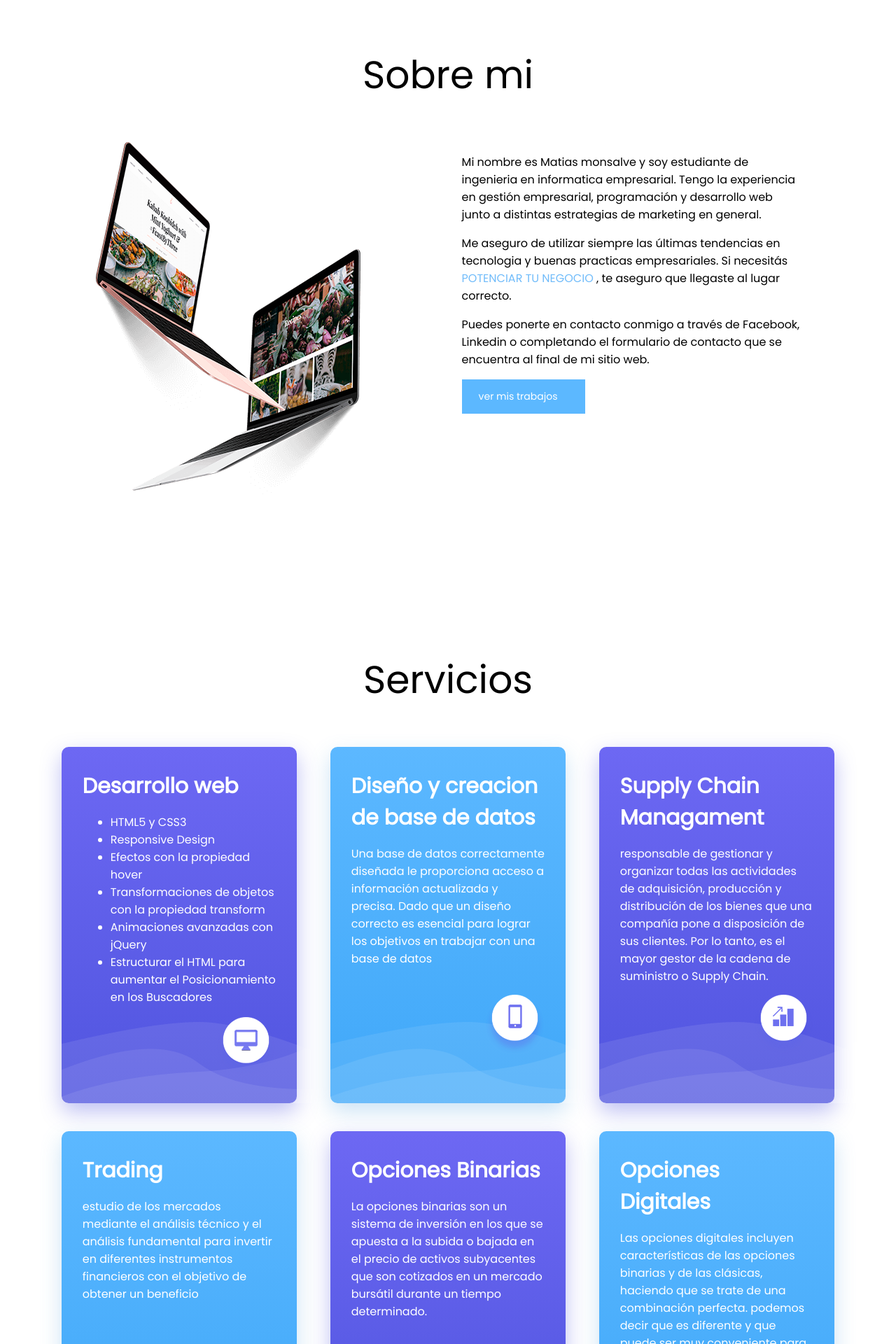
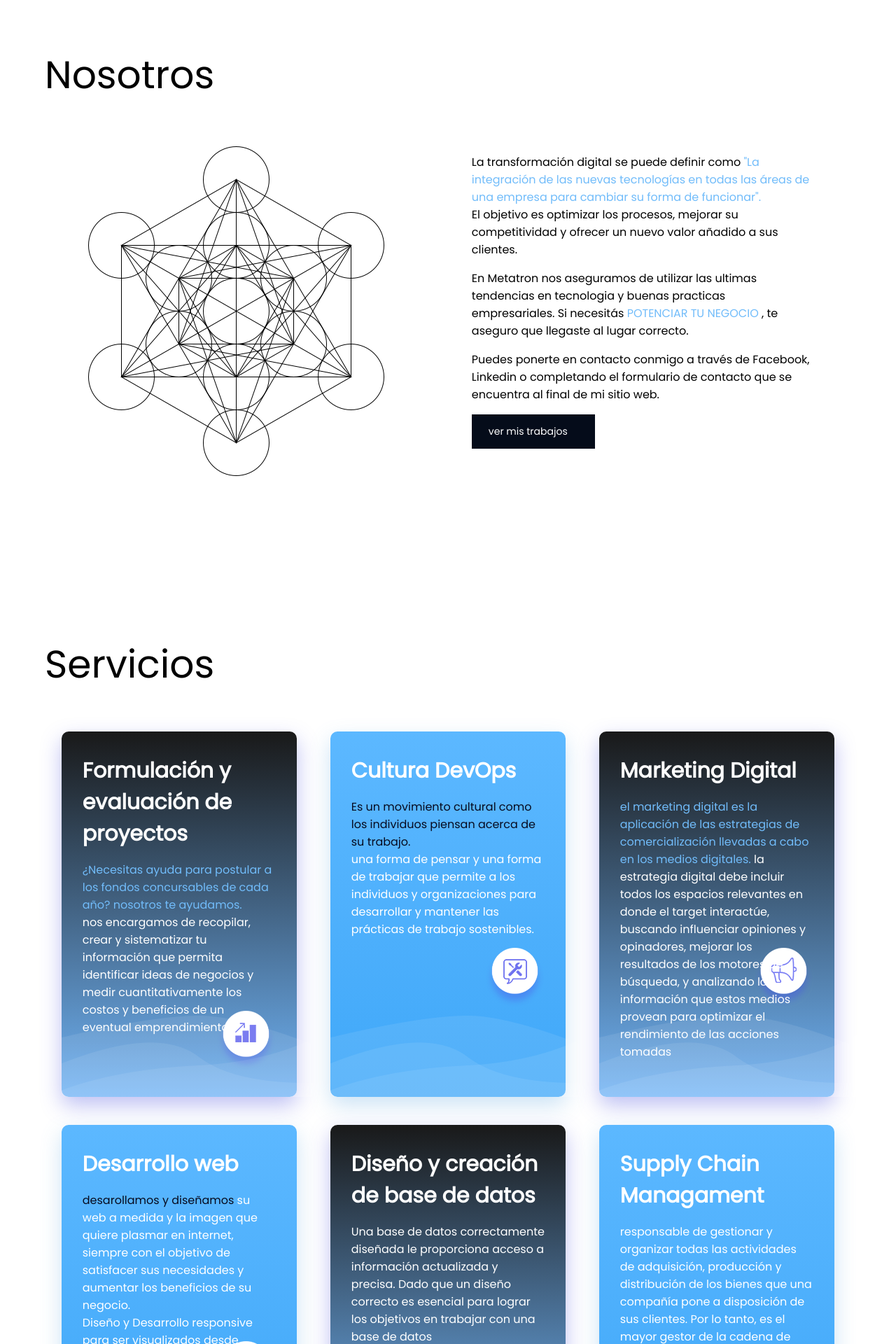
Before and after one commit to MNMFgeforce/Metatron, a PHP site: page / in a window 1280 px wide. Shown: the part 880-2800 px from the top of the page at 70% size. Run offline with PHP 8.4, Linux system fonts and the light colour scheme.

Commit message:
first commit

```diff
--- a/estilos/estilos.css
+++ b/estilos/estilos.css
@@ -28,7 +28,7 @@ a {
 }
 
 header {
-  background: linear-gradient(rgba(84,93,220,.9), rgba(96,171,245,.9)), url(../imagenes/fondo.jpg);
+  background: linear-gradient(rgba(0, 0, 0, 0.9), rgba(94, 148, 201, 0.9)), url(../imagenes/fondo.jpg);
   height: 100vh;
   background-size: cover;
 }
@@ -58,7 +58,7 @@ h2 {
 .contenedor-titulo a, #sobre-mi a, #blog a, #que-esperas a, #contacto input[type="submit"] {
   font-size: 14px;
   color: #fff;
-  background: #5cb8ff;
+  background: #050c1a;
   padding: 14px 24px;
   width: 128px;
   display: inline-block;
@@ -79,6 +79,7 @@ nav ul li a {
 
 h3 {
   text-align: center;
+  text-align: justify;
   font-size: 55px;
   font-weight: normal;
 }
@@ -120,7 +121,7 @@ h3 {
 }
 
 .contenedor-servicios .violeta {
-    background: linear-gradient(to top, #5055df, #6d68f3);
+    background: linear-gradient(rgba(0, 0, 0, 0.9), rgba(96,171,245,.9));
     box-shadow: 0 12px 30px 0 rgba(80, 85, 223, .37);
 }
 .contenedor-servicios .celeste {
@@ -225,7 +226,7 @@ color: #000;
 /* SECCION QUE ESPERAS */
 
 #que-esperas {
-  background: linear-gradient(rgba(84,93,220,.94), rgba(96,171,245,.9));
+  background: linear-gradient(rgba(0, 0, 0, 0.94), rgba(96,171,245,.9));
   text-align: center;
   padding: 50px 0;
   margin-top: 40px;
--- a/index.html
+++ b/index.html
@@ -4,7 +4,7 @@
 <head>
 <link rel="stylesheet" href="estilos/estilos.css">
 <meta charset="utf-8">
-<title>MATÍAS MONSALVE </title>
+<title>METATRON INGENIERIA </title>
 <link href="https://fonts.googleapis.com/css?family=Poppins&display=swap" rel="stylesheet">
 <link rel="stylesheet" href="owl/owl.carousel.min.css">
 <link rel="stylesheet" href="owl/owl.theme.default.min.css">
@@ -19,14 +19,14 @@
 <header>
   <div class="menu">
     <div class="contenedor">
-      <p class="logo">MATÍAS MONSALVE</p>
+      <p class="logo">METATRON INGENIERIA</p>
       <img class="menu-icon" src="imagenes/menu.png" alt="">
       <nav>
         <ul class="lista-menu">
           <li><a href="#sobre-mi">Sobre mi</a></li>
           <li><a href="#servicios">Servicios</a></li>
-          <li><a href="#mis-trabajos">Mis Trabajos</a></li>
-          <li><a href="#por-que-trabajar">¿Por que trabajar conmigo?</a></li>
+          <li><a href="#mis-trabajos">Empresas que han confiado</a></li>
+          <li><a href="#por-que-trabajar">¿Por que trabajar con nosotros?</a></li>
           <li><a href="#blog">Blog</a></li>
           <li><a href="#contacto">Contacto</a></li>
         </ul>
@@ -36,8 +36,8 @@
 
 <div class="contenedor" id="contenedor-titulo-flex">
   <div class="contenedor-titulo">
-    <h1>Matías Monsalve</h1>
-    <h2>Consultoria, Desarrollo web y Trading</h2>
+    <h1>Metatron Ingenieria </h1>
+    <h2>Te guiamos hacia la transformación Digital</h2>
     <a href="">VER MIS TRABAJOS</a>
   </div>
 </div>
@@ -49,14 +49,14 @@
 
 <section id="sobre-mi">
   <div class="contenedor">
-    <h3>Sobre mi</h3>
+    <h3>Nosotros</h3>
     <div class="contenedor-sobremi">
       <div class="computadoras">
-        <img src="imagenes/computadoras.png">
+        <img src="imagenes/cubo.png">
       </div>
       <div class="texto">
-        <p>Mi nombre es Matias monsalve y soy estudiante de ingenieria en informatica empresarial. Tengo la experiencia en gestión empresarial, programación y desarrollo web junto a distintas estrategias de marketing en general.</p>
-  						<p>Me aseguro de utilizar siempre las últimas tendencias en tecnologia y buenas practicas empresariales. Si necesitás <span> POTENCIAR TU NEGOCIO </span>, te aseguro que llegaste al lugar correcto.</p>
+        <p>La transformación digital se puede definir como  <span>"La integración de las nuevas tecnologías en todas las áreas de una empresa para cambiar su forma de funcionar".</span> <br>El objetivo es optimizar los procesos, mejorar su competitividad y ofrecer un nuevo valor añadido a sus clientes.</p>
+  						<p>En Metatron nos aseguramos de utilizar las ultimas tendencias en tecnologia y buenas practicas empresariales. Si necesitás <span> POTENCIAR TU NEGOCIO </span>, te aseguro que llegaste al lugar correcto.</p>
   						<p>Puedes ponerte en contacto conmigo a través de Facebook, Linkedin o completando el formulario de contacto que se encuentra al final de mi sitio web.</p>
           <a href="">ver mis trabajos </a>
       </div>
@@ -68,33 +68,60 @@
   <div class="contenedor">
     <h3>Servicios</h3>
     <div class="contenedor-servicios">
+       <div class="servicio violeta">
+        <h4> Formulación y evaluación de proyectos </h4>
+
+        <p> <span>¿Necesitas ayuda para postular a los fondos concursables de cada año? nosotros te ayudamos.</span> <br>
+nos encargamos de recopilar, crear y sistematizar tu información que permita identificar ideas de negocios y medir cuantitativamente los costos y beneficios de un eventual
+        emprendimiento .</p>
+
+        <img class="icono" src="imagenes/seo.png">
+        <img class="ondas" src="imagenes/waves.png">
+      </div>
+
+
+      <div class="servicio celeste">
+       <h4> Cultura DevOps </h4>
+        <p> <span style="color: rgb(7, 11, 31);"> Es un movimiento cultural como los individuos piensan acerca de su trabajo.</span> <br> una forma de pensar y una forma de trabajar que permite a los individuos y organizaciones para desarrollar y mantener las prácticas de trabajo sostenibles.
+        </p>
+        <img class="icono" src="imagenes/mante.png">
+        <img class="ondas" src="imagenes/waves.png">
+      </div>
+
+
       <div class="servicio violeta">
+        <h4> Marketing Digital  </h4>
+        <p> <span> el marketing digital es la aplicación de las estrategias de comercialización llevadas a cabo en los medios digitales.</span>
+        la estrategia digital debe incluir todos los espacios relevantes en donde el target interactúe, buscando influenciar opiniones y opinadores, mejorar los resultados de los motores de búsqueda, y
+        analizando la información que estos medios provean para optimizar el rendimiento de las acciones tomadas</p>
+        <img class="icono" src="imagenes/marketing.png">
+        <img class="ondas" src="imagenes/waves.png">
+      </div>
+
+      <div class="servicio celeste">
         <h4> Desarrollo web  </h4>
 
-        <ul>
-        <li>HTML5 y CSS3</li>
+        <p> <span style="color: rgb(7, 11, 31);"> desarollamos y diseñamos</span> su web a medida y la imagen que quiere plasmar en internet, siempre con el objetivo de satisfacer sus necesidades y aumentar los beneficios de su negocio.<br>
 
-        <li>Responsive Design</li>
-
-        <li>Efectos con la propiedad hover</li>
-
-        <li>Transformaciones de objetos con la propiedad transform</li>
-
-        <li>Animaciones avanzadas con jQuery</li>
-
-       <li> Estructurar el HTML para aumentar el Posicionamiento en los Buscadores</li>
-          </ul>
+          Diseño y Desarrollo responsive para ser visualizados desde dispositivos desktop, tablet y smartphone.
+        Privilegiando dar a conocer sus productos y servicios.</p>
 
         <img class="icono" src="imagenes/monitor.png">
         <img class="ondas" src="imagenes/waves.png">
       </div>
-      <div class="servicio celeste">
-        <h4>Diseño y creacion de base de datos  </h4>
+
+
+
+      <div class="servicio violeta">
+        <h4>Diseño y creación de base de datos  </h4>
       <p>Una base de datos correctamente diseñada le proporciona acceso a información actualizada y precisa. Dado que un diseño correcto es esencial para lograr los objetivos en trabajar con una base de datos </p>
         <img class="icono" src="imagenes/mobile.png">
         <img class="ondas" src="imagenes/waves.png">
       </div>
-      <div class="servicio violeta">
+
+
+
+      <div class="servicio celeste">
         <h4> Supply Chain Managament  </h4>
        <p> responsable de gestionar y organizar todas las actividades de adquisición, producción y distribución de los bienes que
         una compañía pone a disposición de sus clientes. Por lo tanto, es el mayor gestor de la cadena de suministro o Supply
@@ -102,71 +129,51 @@
         <img class="icono" src="imagenes/seo.png">
         <img class="ondas" src="imagenes/waves.png">
       </div>
-      <div class="servicio celeste">
-        <h4> Trading </h4>
 
-        <p> estudio de los mercados mediante el análisis técnico y el análisis fundamental para invertir en diferentes instrumentos
-      financieros con el objetivo de obtener un beneficio</p>
-        <img class="icono" src="imagenes/wordpress.png">
-        <img class="ondas" src="imagenes/waves.png">
-      </div>
-      <div class="servicio violeta">
-       <h4> Opciones Binarias </h4>
-        <p> La opciones binarias son un sistema de inversión en los que se apuesta a la subida o bajada en el precio de activos
-        subyacentes que son cotizados en un mercado bursátil durante un tiempo determinado.
-        </p>
-        <img class="icono" src="imagenes/mante.png">
-        <img class="ondas" src="imagenes/waves.png">
-      </div>
-      <div class="servicio celeste">
-        <h4> Opciones Digitales </h4>
-        <p> Las opciones digitales incluyen características de las opciones binarias y de las clásicas, haciendo que se trate de una combinación perfecta.
-        podemos decir que es diferente y que puede ser muy conveniente para determinados traders, según sea su estilo de trading.</p>
-        <img class="icono" src="imagenes/marketing.png">
-        <img class="ondas" src="imagenes/waves.png">
-      </div>
+
+
     </div>
   </div>
 </section>
 
 <section id="mis-trabajos">
   <div class="contenedor">
-    <h3>Mis Trabajos</h3>
+    <h3>Empresas que confian en nosotros </h3>
     <div class="owl-carousel owl-theme">
     <div class="item">
       <a href="www.google.com">
-      <img src="imagenes/sassy.jpg">
+      <img src="imagenes/logo proexin.png">
+      <p>Sociedad de inversiones Proexin </p>
+      </a>
+    </div>
+    <div class="item">
+      <a href="www.google.com">
+      <img src="imagenes/kaizen.jpg">
+      <p>Kaizen BJJ</p>
+      </a>
+    </div>
+    <div class="item">
+      <a href="www.google.com">
+      <img src="imagenes/hacialibertad.png">
+      <p>Hacia la libertad CCP</p>
+      </a>
+    </div>
+    <div class="item">
+      <a href="www.google.com">
+      <img src="imagenes/senna.jpg">
       <p>Sassy Kids</p>
       </a>
     </div>
     <div class="item">
       <a href="www.google.com">
-      <img src="imagenes/sassy.jpg">
-      <p>Sassy Kids</p>
+      <img src="imagenes/eleveled.jpg">
+      <p>EleveLed</p>
       </a>
     </div>
     <div class="item">
       <a href="www.google.com">
-      <img src="imagenes/sassy.jpg">
-      <p>Sassy Kids</p>
-      </a>
-    </div>
-    <div class="item">
-      <a href="www.google.com">
-      <img src="imagenes/sassy.jpg">
-      <p>Sassy Kids</p>
-      </a>
-    </div>
-    <div class="item">
-      <a href="www.google.com">
-      <img src="imagenes/sassy.jpg">
-      <p>Sassy Kids</p>
-      </a>
-    </div>
-    <div class="item">
-      <a href="www.google.com">
-      <img src="imagenes/sassy.jpg">
-      <p>Sassy Kids</p>
+      <img src="imagenes/inka logo fondo blanco.jpg">
+      <p>Inka Crowdfunding</p>
       </a>
     </div>
 </div>
@@ -175,27 +182,31 @@
 
 <section id="por-que-trabajar">
   <div class="contenedor">
-    <h3>¿Por que trabajar conmigo?</h3>
+    <h3>¿Por que trabajar con nosotros?</h3>
     <div class="contenedor-trabajar">
       <div class="item">
         <ul>
           <li><img src="imagenes/velocidad.png" alt=""></li>
-          <li>Velocidad</li>
-          <li>Me aseguro de que tu web cargue entre 2 y 4 segundos (depende de la cantidad de contenido del sitio). Si una web tarda más de 5 segundos en cargar, el 70% de los usuarios lo cierra y no vuelve a entrar más</li>
+          <li>Proactividad</li>
+          <li>los empresarios requieren siempre de ese sexto Sentido que los ayude a proyectarse en el mejor rumbo a la organización
+          que dirigen.
+
+          Esta capacidad de evaluación, control, proyección y visión a futuro es considera como Proactividad Empresarial. ponemos en marcha de acciones estructuradas y metodológicamente pensadas en pro del mantenimiento óptimo de las operaciones de una organización empresarial .</li>
         </ul>
       </div>
       <div class="item">
         <ul>
           <li><img src="imagenes/mantenimiento.png" alt=""></li>
-          <li>Mantenimiento</li>
-          <li>Mantengo una comunicación constante con mi cliente, para enseñarle a modificar contenido mediante el panel de Wordpress o para cualquier duda/cambio que quiera hacer en su sitio web</li>
+          <li>Feedback</li>
+          <li>Mantenemos una comunicacion continua y productiva con nuestros clientes,Los trabajadores son más productivos porque están informados sobre las nuevas ideas y sugerencias de la organización.
+          Sin duda, esto les da las herramientas para mejorar. También aumenta el sentido de pertenencia.</li>
         </ul>
       </div>
       <div class="item">
         <ul>
           <li><img src="imagenes/mobile2.png" alt=""></li>
           <li>Mobile Priority</li>
-          <li>Cada vez mas personas navegan desde sus celulares en cualquier parte del mundo. Me aseguro de que tu web esté optimizada para cualquier tipo de dispositivo móvil</li>
+          <li>Cada vez mas personas navegan desde sus celulares en cualquier parte del mundo. Nos aseguramos de que tu web esté optimizada para cualquier tipo de dispositivo móvil</li>
         </ul>
       </div>
     </div>
@@ -228,7 +239,7 @@
 
 <section id="que-esperas">
   <div class="contenedor">
-    <h3>¿Que esperas para tener tu página web?</h3>
+    <h3>¿Y tu llevaras al siguiente nivel a tu empresa? </h3>
     <a href="">HABLEMOS</a>
   </div>
 </section>
```
Also changed, not shown: imagenes/cubo.jpg (added), imagenes/cubo.png (added), imagenes/eleveled.jpg (added), imagenes/fep.png (added), imagenes/hacialibertad.png (added), imagenes/inka logo fondo blanco.jpg (added), imagenes/kaizen.jpg (added), imagenes/logo caliboro png.png (added), imagenes/logo proexin.png (added), imagenes/metatron .png (added), imagenes/senna.jpg (added).
